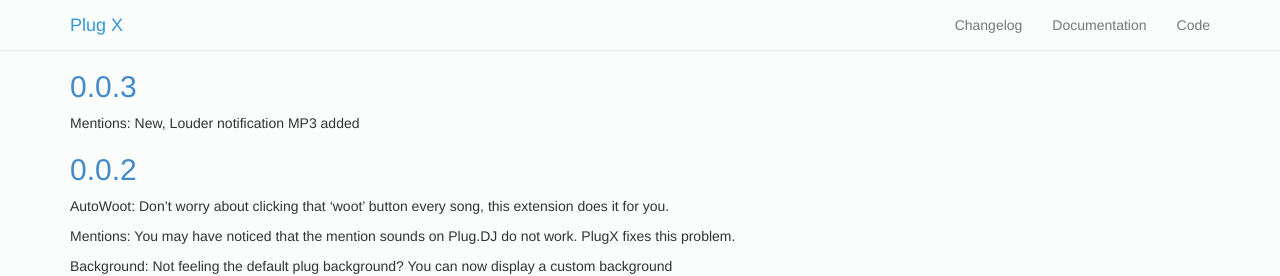
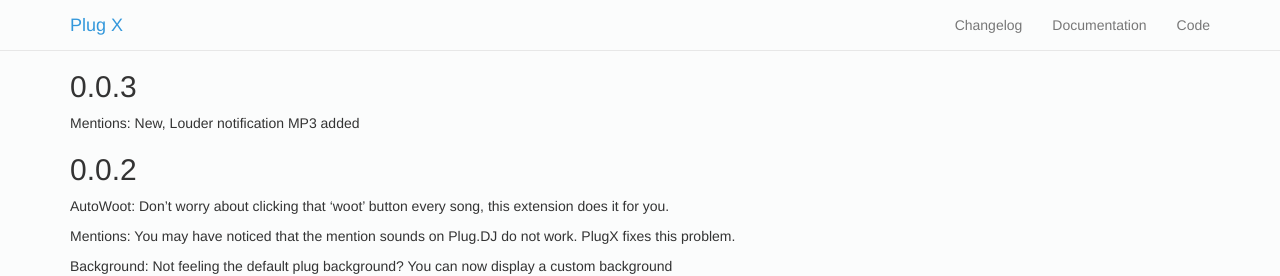
Before and after one commit to skylerb/Plug-X, a Jekyll site: the page built from log/index.html, in a window 1280 px wide. Shown: the top 276 px of the page. Built offline with Jekyll 4.4.1, drawn with Linux system fonts in a browser that asks for light colours; nearby versions of some CDN libraries; Markdown is read by kramdown in place of the engine named in the settings.

Commit message:
Changelog format

```diff
--- a/_includes/news_item.html
+++ b/_includes/news_item.html
@@ -1,9 +1,5 @@
 <article>
-  <h2>
-    <a href="{{ post.url }}">
-      {{ post.version }}
-    </a>
-  </h2>
+  <h2>{{ post.version }}</h2>
   <div class="post-content">
     {{ post.content }}
   </div>
--- a/_layouts/news_item.html
+++ b/_layouts/news_item.html
@@ -3,10 +3,7 @@
 ---
 
 <article>
-  <h2>
-    {{ page.title }}
-    <a href="{{ page.url }}" class="permalink" title="Permalink">∞</a>
-  </h2>
+  <h2>{{ page.title }}</h2>
   <p class="post-content">
     {{ content }}
   </p>
```
